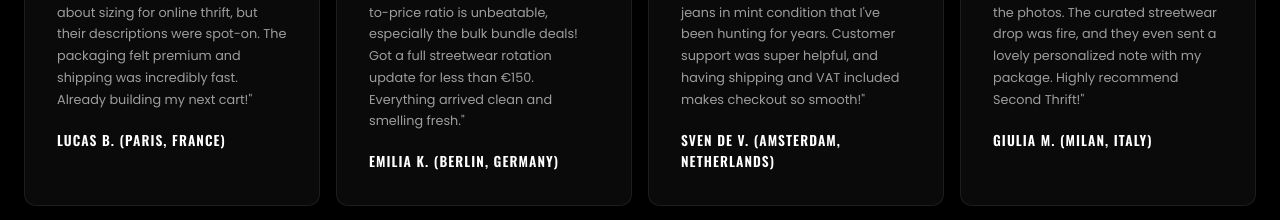
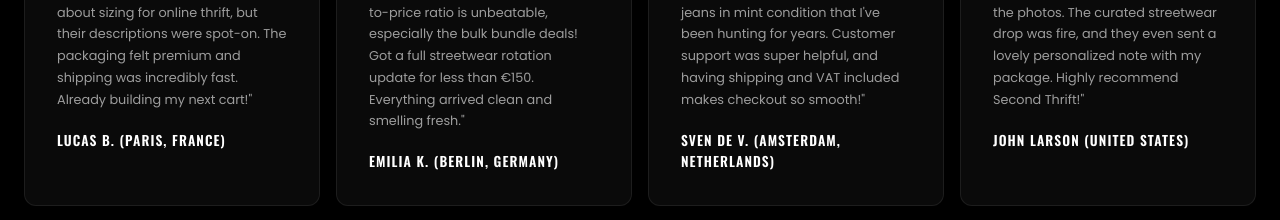
Before and after one commit to shubhamsanjayvarma/Project, a React (Vite) app: page / in a window 1280 px wide. Shown: the part 5360-5580 px from the top of the page. Built offline with nearby package versions, Linux system fonts and the light colour scheme; no server answers; the database is empty; a web font is replaced by a local one.

Commit message:
fix: change testimonial name to John Larson (United States)

```diff
--- a/src/pages/Home.jsx
+++ b/src/pages/Home.jsx
@@ -96,7 +96,7 @@ const Home = () => {
         { name: 'Lucas B. (Paris, France)', text: 'Absolutely obsessed with my vintage pieces! I was hesitant about sizing for online thrift, but their descriptions were spot-on. The packaging felt premium and shipping was incredibly fast. Already building my next cart!', rating: 5 },
         { name: 'Emilia K. (Berlin, Germany)', text: 'Hands down the best online vintage store in Europe. The quality-to-price ratio is unbeatable, especially the bulk bundle deals! Got a full streetwear rotation update for less than €150. Everything arrived clean and smelling fresh.', rating: 5 },
         { name: 'Sven de V. (Amsterdam, Netherlands)', text: 'The vintage denim selection is next level. Found a pair of archived 90s jeans in mint condition that I\'ve been hunting for years. Customer support was super helpful, and having shipping and VAT included makes checkout so smooth!', rating: 5 },
-        { name: 'Giulia M. (Milan, Italy)', text: 'Incredible experience! The items look even better in person than in the photos. The curated streetwear drop was fire, and they even sent a lovely personalized note with my package. Highly recommend Second Thrift!', rating: 5 },
+        { name: 'John Larson (United States)', text: 'Incredible experience! The items look even better in person than in the photos. The curated streetwear drop was fire, and they even sent a lovely personalized note with my package. Highly recommend Second Thrift!', rating: 5 },
     ];
 
     const categoryBanners = [
```
